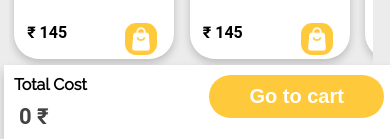
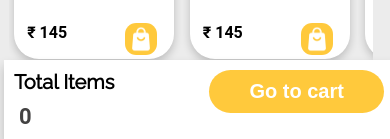
Before and after one commit to sindhu-149/resturant, a React (Create React App) app: page /restaurant/1 in a window 390 px wide. Shown: the part 705-844 px from the top of the page. Built offline with nearby package versions, Linux system fonts and the light colour scheme.

Commit message:
upadate 25

```diff
--- a/src/App.js
+++ b/src/App.js
@@ -5,11 +5,9 @@ import { BrowserRouter,Routes,Route } from 'react-router-dom';
 import Home from './components/HomeComponents/Home';
 import Sample from './components/ResturantLayoutComponents/Sample';
 
+function App() {
 
-
-function App() {
   const [cartItems, setCartItems] = useState([]);
-
 
   const onAdd = (product) => {
     console.log(product)
@@ -44,7 +42,7 @@ function App() {
     <BrowserRouter>
         <Routes>
            <Route path='/' element={<Home />}> </Route>
-           <Route path="/restaurant/:id" element={<ResturantLayout  onRemove={onRemove} onAdd={onAdd} cartItems={cartItems} />}>    </Route>
+           <Route path="/restaurant/:id" element={<ResturantLayout  onRemove={onRemove} onAdd={onAdd} cartItems={cartItems} />}></Route>
            <Route path="/restaurant/:id/cart" element={<Sample onRemove={onRemove} onAdd={onAdd} cartItems={cartItems} />}></Route>
 
         </Routes>
--- a/src/components/ResturantLayoutComponents/MenuCards.js
+++ b/src/components/ResturantLayoutComponents/MenuCards.js
@@ -44,16 +44,20 @@ const MenuCards = (props) => {
   cartItems
     .filter((item) => item.id === a.id)
     .map((item) => (
-      <div key={item.id} style={{backgroundColor:'#FFC93C' ,margin:"auto",marginRight:"-17px",borderRadius:"5px",padding:"3px 7px"}}>
+      <div key={item.id} style={{backgroundColor:'#FFC93C' ,margin:"auto "
+      ,marginRight:"-22px"
+      ,borderRadius:"5px"
+      // ,padding:"3px 7px"
+      }}>
         <div >
-          <button className='quantity-btn' onClick={() => onRemove(item)}>
+          <button className='quantity-btn2' onClick={() => onRemove(item)}>
             {' '}
             -{' '}
           </button>
         </div>
         <span className='number'>{item.qty}</span>
         <div>
-          <button className='quantity-btn' onClick={() => onAdd(item)}>
+          <button className='quantity-btn2' onClick={() => onAdd(item)}>
             {' '}
             +{' '}
           </button>
--- a/src/components/ResturantLayoutComponents/SubCart.js
+++ b/src/components/ResturantLayoutComponents/SubCart.js
@@ -4,7 +4,7 @@ import { Link } from 'react-router-dom';
 
 const SubCart = (props) => {
     const {cartItems, onAdd, onRemove} = props;
-    const itemsPrice = cartItems.reduce((a, c) => a + c.qty * c.Price, 0);
+    const totalItems = cartItems.reduce((a, c) => a + c.qty , 0);
     const [windowWidth, setWindowWidth] = useState(window.innerWidth);
     const [show, setShow] =useState("none")
     const [showTotal, setShowTotal] =useState("block")
@@ -43,8 +43,8 @@ const SubCart = (props) => {
           <div>
           <div className='nope'>
              <div >
-             <p className='cart-text'>Total Cost</p>
-             <p className='cart-text cart-price'>{cartItems.length === 0 ? 0 : itemsPrice}  ₹</p>
+             <p className='cart-text'>Total Items</p>
+             <p className='cart-text cart-price'>{cartItems.length === 0 ? 0 : totalItems} </p>
              </div>
              <div >
              <Link to='cart'>
--- a/src/index.css
+++ b/src/index.css
@@ -669,6 +669,7 @@ font-size: 18px;
 
 }
 .cart-text{
+  font-size: 20px;
   font-weight: bold;
   padding-left: 10px;
   margin: 10px 0px;
@@ -758,6 +759,12 @@ padding: 10px 40px;
   font-size: 20px;
   background-color: #FFC93C;
 }
+.quantity-btn2{
+  border: none;
+  font-size: 20px;
+  padding: 5px 13px;
+  background-color: #FFC93C;
+}
 .payment{
   margin-top: 40px;
 }
@@ -779,10 +786,7 @@ padding: 10px 40px;
 
 
 @media screen and (max-width: 680px) {
-  .trail-conatiner{
-    flex-direction: row;
 
-  }
  .container{
   flex-direction: column;
   margin-top: 330px;
@@ -794,12 +798,6 @@ padding: 10px 40px;
   overflow: auto;
   flex-shrink: 0;
   margin-left:0px;
-  /* width:70% */
-
-
- }
- .sindhu{
-  background-color: yellow;
  }
 
  .itemsList::-webkit-scrollbar {
@@ -808,8 +806,6 @@ padding: 10px 40px;
 }
 .item{
   margin:7px;
-
-  /* background-color: pink; */
 }
 .title-bg{
   width:350px;
@@ -934,9 +930,6 @@ height: auto;
   width: 100%;
 }
 .footer-text-2 {
-/* text-align: center; */
-/* padding-left: 20px; */
-/* margin: auto; */
 padding-right: 90px;
 }
 .footer-text{
@@ -977,7 +970,6 @@ padding-right: 90px;
 }
 .cart-cards{
   background-color: white;
-  /* height: 600px; */
   padding: 0px 18px;
   overflow: scroll;
   position: fixed;
```
Also changed, not shown: src/components/ResturantLayoutComponents/Cart.js (line endings or trailing spaces).
